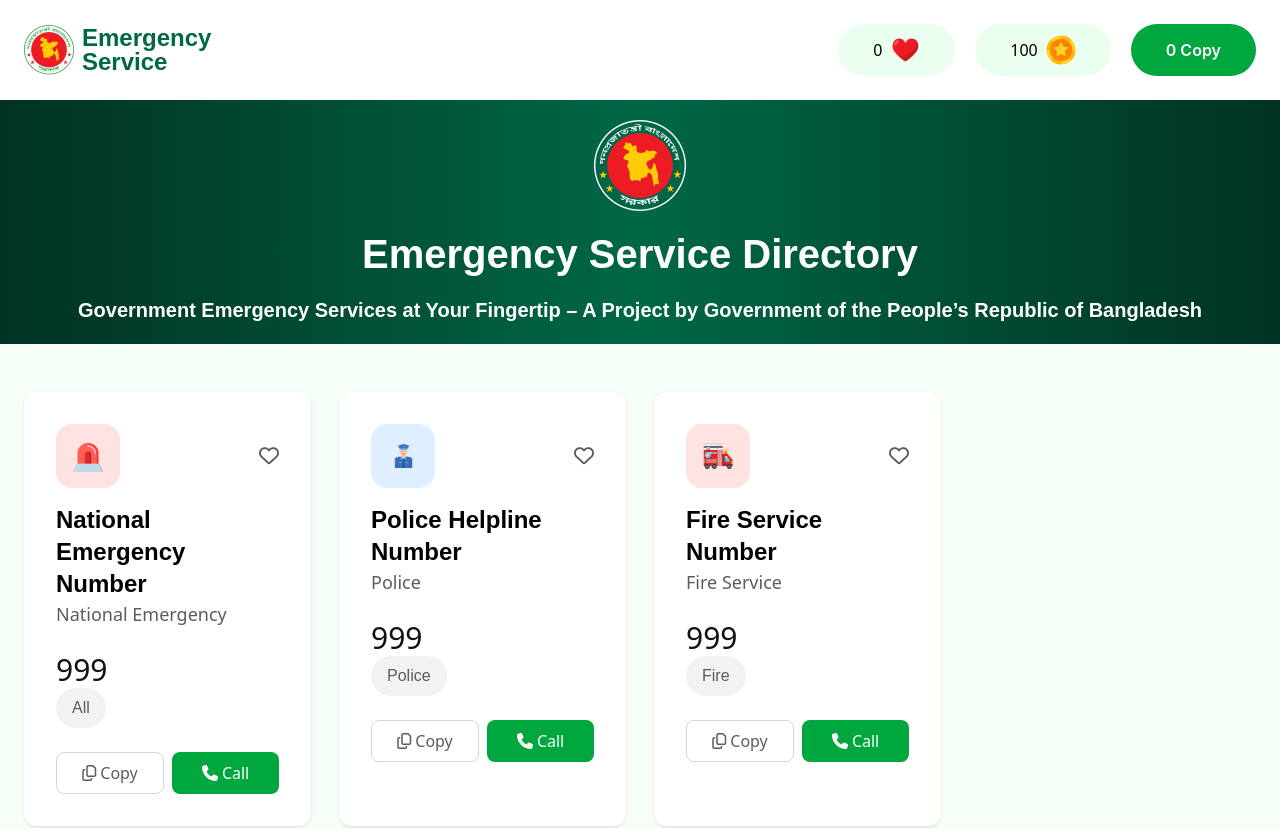
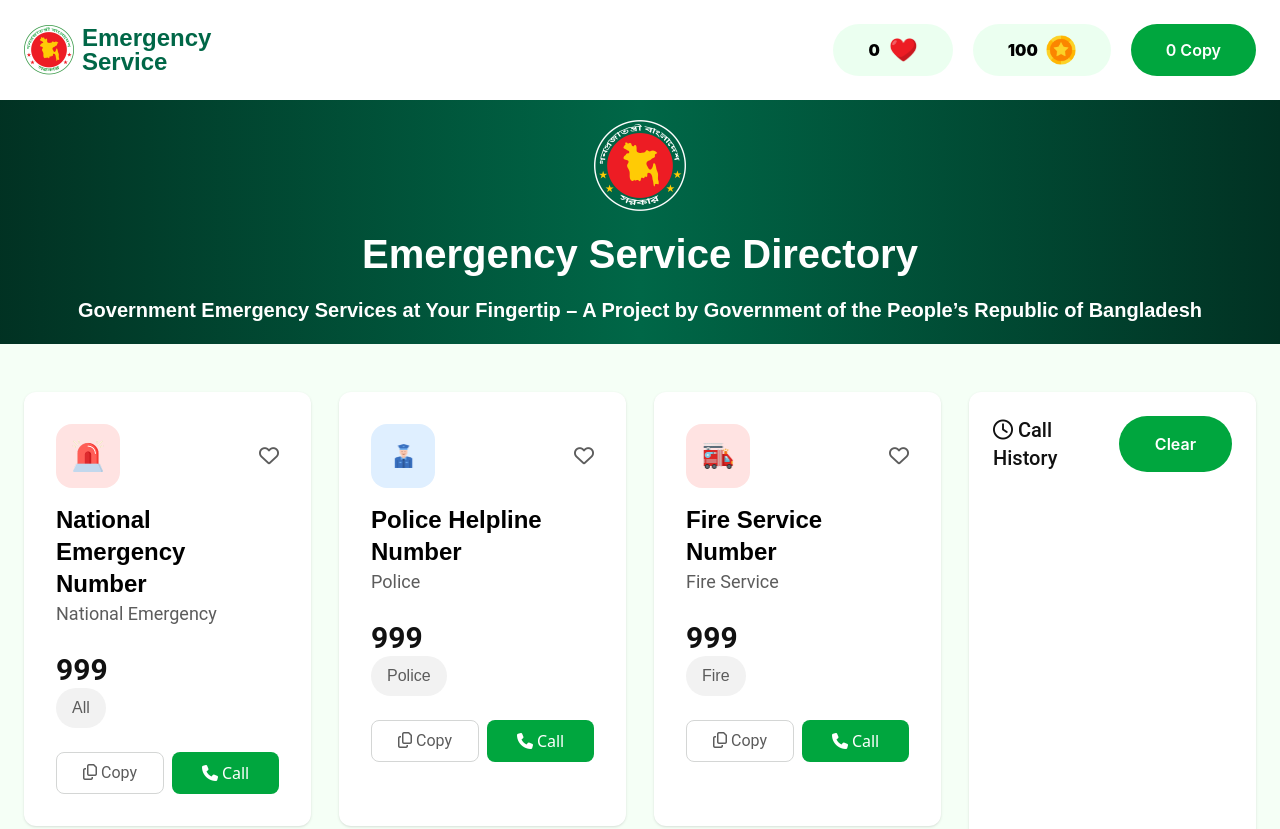
Before and after one commit to Shariar-Ahamed/Government-Emergency-Services-Directory, a website built with Vite: page index.html in a window 1280 px wide. Shown: the top 829 px of the page. Built offline with nearby package versions, Linux system fonts and the light colour scheme.

Commit message:
Call History Section

```diff
--- a/index.html
+++ b/index.html
@@ -209,11 +209,22 @@
                                 <button class="call-btn bg-[#00a63e] text-white rounded-lg py-2 px-4 w-full cursor-pointer"><span class="mr-1"><i class="fa-solid fa-phone"></i></span>Call</button>
                             </div>
                         </div>
-
-                        <!--* Emergency List Section END-->
-
+                    <!--* Emergency List Section END-->
                     </section>
 
+
+                    <!--* Call History Section Start -->
+                    <section id="call-history" class="order-1 lg:order-2 col-span-12 lg:col-span-4 xl:col-span-3 bg-white rounded-xl p-6 shadow-sm">
+                        <div class="call-history-top flex items-center justify-between mb-4">
+                            <div class="call-history-text roboto-medium text-xl text-[#111111]">
+                                <span><i class="fa-regular fa-clock"></i></span>
+                                Call History
+                            </div>
+                            <button id="history-clear-btn" class="cursor-pointer py-4 px-9 bg-[#00a63e] rounded-full text-white text-base inter-semibold">Clear</button>
+                        </div>
+
+                        <div id="call-history-wrapper"></div>
+                    </section>
                 </div>
             </div>
         </section>
--- a/style.css
+++ b/style.css
@@ -41,3 +41,37 @@
   font-weight: 700;
   font-style: normal;
 }
+
+.inter-black {
+    font-family: "Inter", sans-serif;
+    font-optical-sizing: auto;
+    font-weight: 900;
+    font-style: normal;
+}
+
+.roboto-regular {
+    font-family: "Roboto", sans-serif;
+    font-optical-sizing: auto;
+    font-weight: 400;
+    font-style: normal;
+    font-variation-settings:
+    "wdth" 100;
+}
+
+.roboto-medium {
+    font-family: "Roboto", sans-serif;
+    font-optical-sizing: auto;
+    font-weight: 500;
+    font-style: normal;
+    font-variation-settings:
+    "wdth" 100;
+}
+
+.roboto-bold {
+    font-family: "Roboto", sans-serif;
+    font-optical-sizing: auto;
+    font-weight: 700;
+    font-style: normal;
+    font-variation-settings:
+    "wdth" 100;
+}
```
